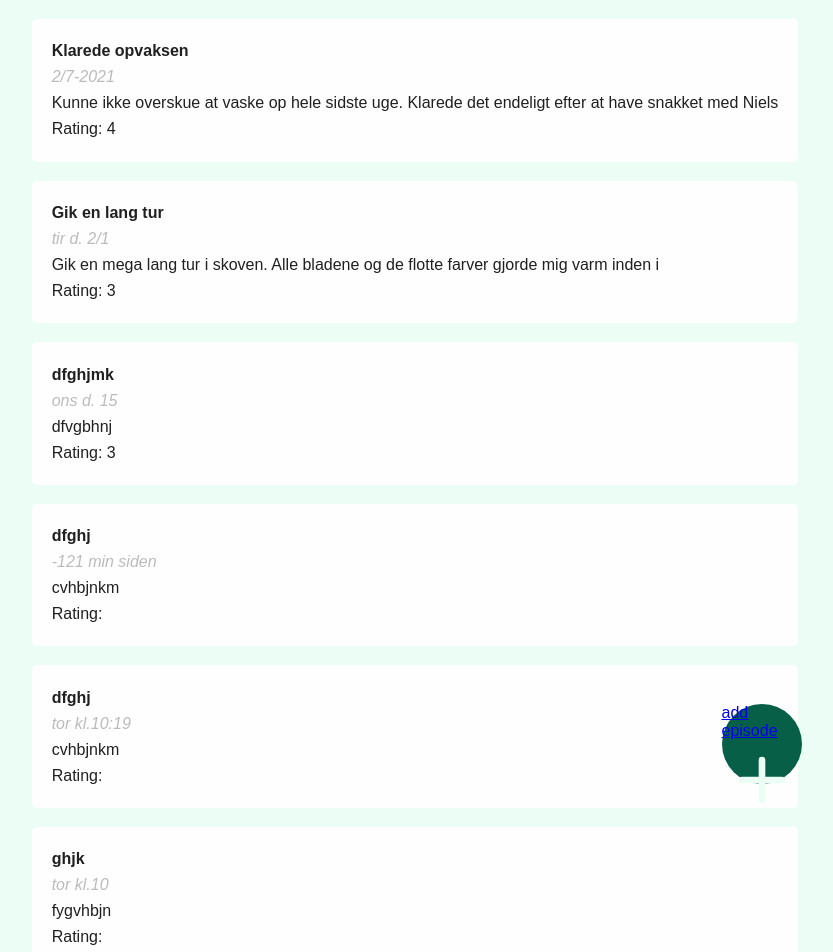
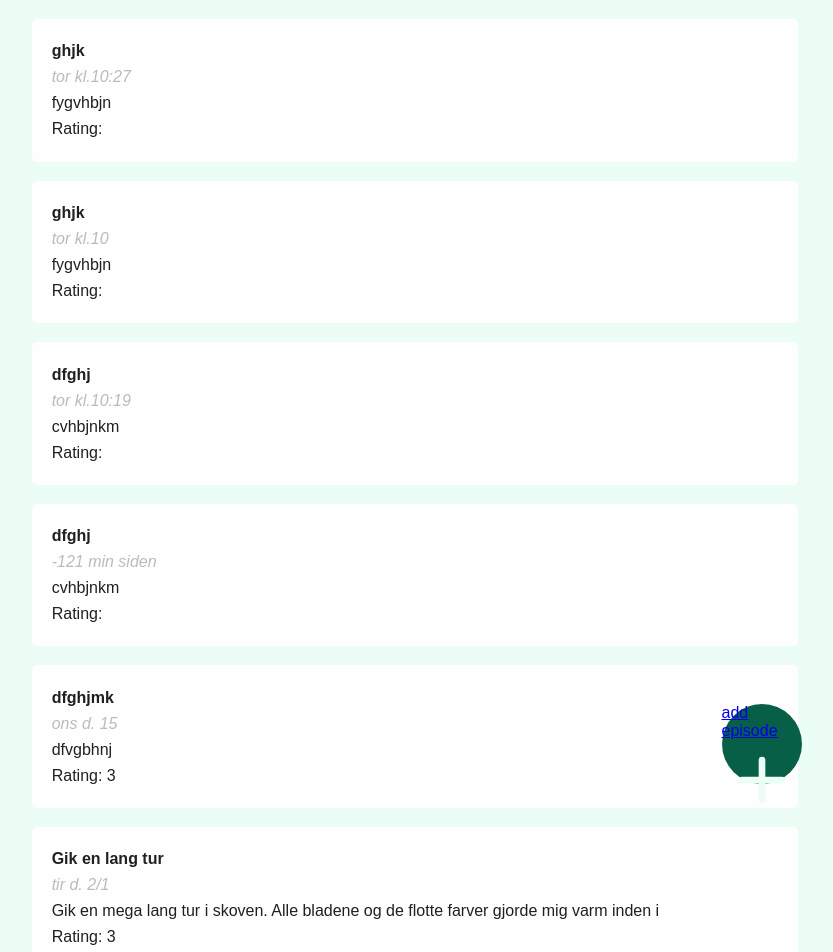
Before and after one commit to enbeeing/moodtracking, a Vue app: page / in a window 1280 px wide. Shown: the top 952 px of the page, without its empty margins (225-1058 px from the left). Built offline with nearby package versions, Linux system fonts and the light colour scheme; data requests are answered from the project's data file.

Commit message:
small semantic changes

```diff
--- a/src/components/EpisodeList.vue
+++ b/src/components/EpisodeList.vue
@@ -1,9 +1,9 @@
 <template>
-  <div class="episode-list">
-    <div v-for="episode in episodes" :key="episode.id">
+  <section class="episode-list">
+    <div v-for="episode in episodes.slice().reverse()" :key="episode.id">
       <SingleEpisode :episode="episode" />
     </div>
-  </div>
+  </section>
 </template>
 
 <script setup>
--- a/src/components/SingleEpisode.vue
+++ b/src/components/SingleEpisode.vue
@@ -1,5 +1,4 @@
 <template>
-  <!-- semantic -->
   <article class="episode">
     <h3>{{ episode.title }}</h3>
     <Date :date="episode.date" />
--- a/src/views/AddEpisode.vue
+++ b/src/views/AddEpisode.vue
@@ -1,5 +1,5 @@
 <template>
-  <section class="add-wrapper">
+  <div class="add-wrapper">
     <BackHome />
 
     <form @submit.prevent="handleSubmit">
@@ -17,7 +17,7 @@
 
       <button class="submit">Gem</button>
     </form>
-  </section>
+  </div>
 </template>
 
 <script setup>
```
